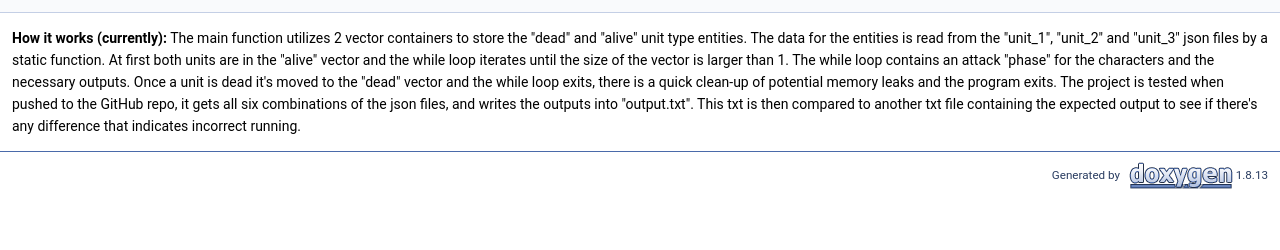
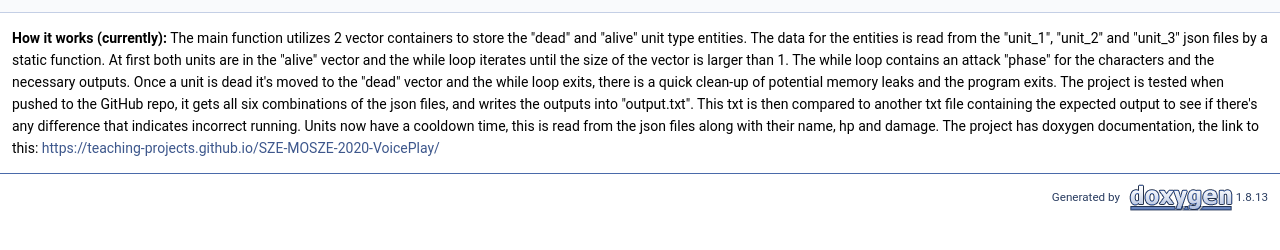
Before and after one commit to Teaching-projects/SZE-MOSZE-2020-VoicePlay, a plain HTML site: page autotoc_md0.html in a window 1280 px wide. Shown: the part 156-406 px from the top of the page. Drawn offline with Linux system fonts and the light colour scheme.

Commit message:
Update gh-pages to output generated at d6c8585

```diff
--- a/autotoc_md0.html
+++ b/autotoc_md0.html
@@ -64,7 +64,7 @@ $(function() {
 <div class="title">SZE-MOSZE-2020-VoicePlay </div>  </div>
 </div><!--header-->
 <div class="contents">
-<div class="textblock"><p><b>How it works (currently):</b> The main function utilizes 2 vector containers to store the "dead" and "alive" unit type entities. The data for the entities is read from the "unit_1", "unit_2" and "unit_3" json files by a static function. At first both units are in the "alive" vector and the while loop iterates until the size of the vector is larger than 1. The while loop contains an attack "phase" for the characters and the necessary outputs. Once a unit is dead it's moved to the "dead" vector and the while loop exits, there is a quick clean-up of potential memory leaks and the program exits. The project is tested when pushed to the GitHub repo, it gets all six combinations of the json files, and writes the outputs into "output.txt". This txt is then compared to another txt file containing the expected output to see if there's any difference that indicates incorrect running. </p>
+<div class="textblock"><p><b>How it works (currently):</b> The main function utilizes 2 vector containers to store the "dead" and "alive" unit type entities. The data for the entities is read from the "unit_1", "unit_2" and "unit_3" json files by a static function. At first both units are in the "alive" vector and the while loop iterates until the size of the vector is larger than 1. The while loop contains an attack "phase" for the characters and the necessary outputs. Once a unit is dead it's moved to the "dead" vector and the while loop exits, there is a quick clean-up of potential memory leaks and the program exits. The project is tested when pushed to the GitHub repo, it gets all six combinations of the json files, and writes the outputs into "output.txt". This txt is then compared to another txt file containing the expected output to see if there's any difference that indicates incorrect running. Units now have a cooldown time, this is read from the json files along with their name, hp and damage. The project has doxygen documentation, the link to this: <a href="https://teaching-projects.github.io/SZE-MOSZE-2020-VoicePlay/">https://teaching-projects.github.io/SZE-MOSZE-2020-VoicePlay/</a> </p>
 </div></div><!-- contents -->
 <!-- start footer part -->
 <hr class="footer"/><address class="footer"><small>
```
